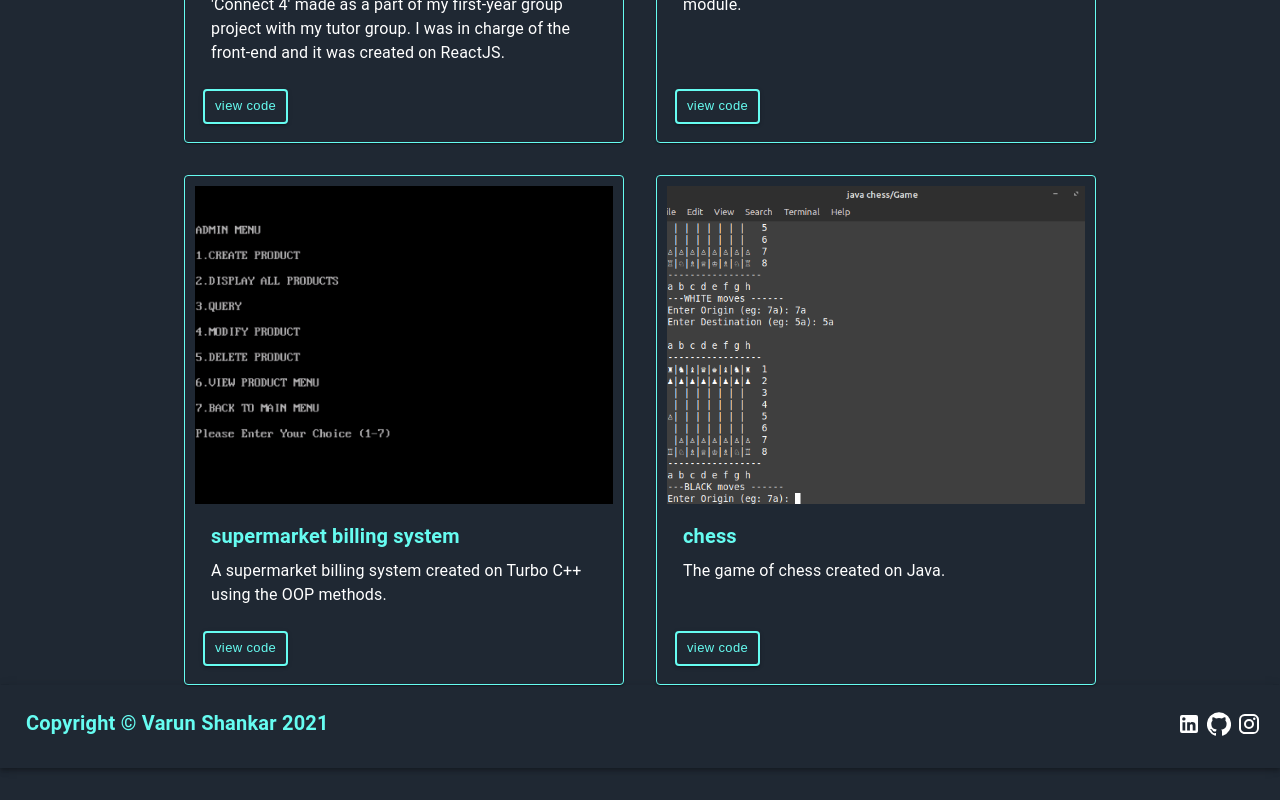
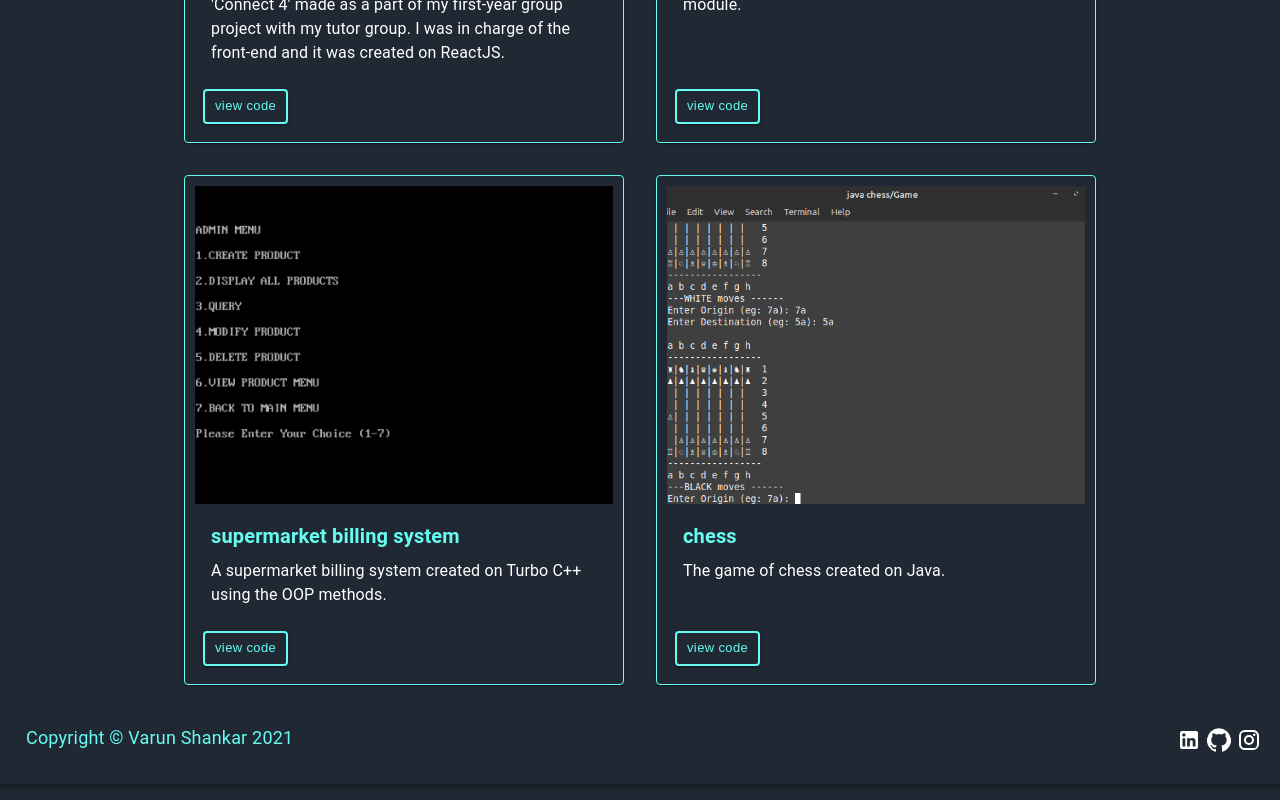
Before and after one commit to v8runn/personal-portfolio, a React (Create React App) app in the folder client/: page / in a window 1280 px wide. Shown: the part 1570-2370 px from the top of the page. Built offline with nearby package versions, Linux system fonts and the light colour scheme.

Commit message:
fix minor bugs

```diff
--- a/client/src/Footer.tsx
+++ b/client/src/Footer.tsx
@@ -6,7 +6,7 @@ import InstagramIcon from '@material-ui/icons/Instagram';
 const useStyles = makeStyles((theme) => ({
   footer: {
     padding: theme.spacing(3, 2),
-    marginTop: "auto",
+    marginTop: "16px",
     background: "#1f2833",
     color: "#66fcf1",
   },
@@ -30,7 +30,7 @@ export default function Footer() {
     <AppBar position="static" className={classes.footer}>
       <Grid justifyContent="space-between" container spacing={10}>
         <Grid item>
-          <Typography variant="body2" style={{ marginLeft: "10px", fontSize: "20px", fontWeight: "bold" }}>
+          <Typography variant="body2" style={{ marginLeft: "10px", fontSize: "18px" }}>
             {"Copyright © "} Varun Shankar 2021
           </Typography>
         </Grid>
```
